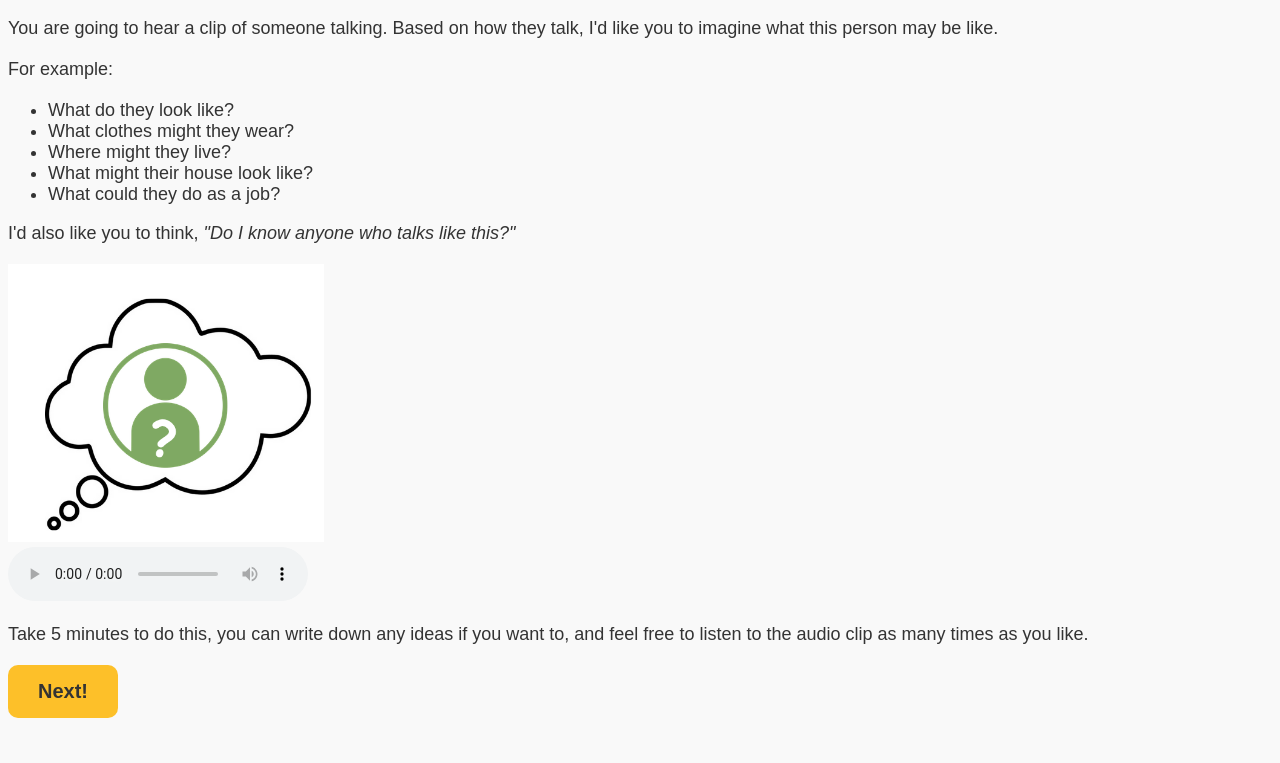
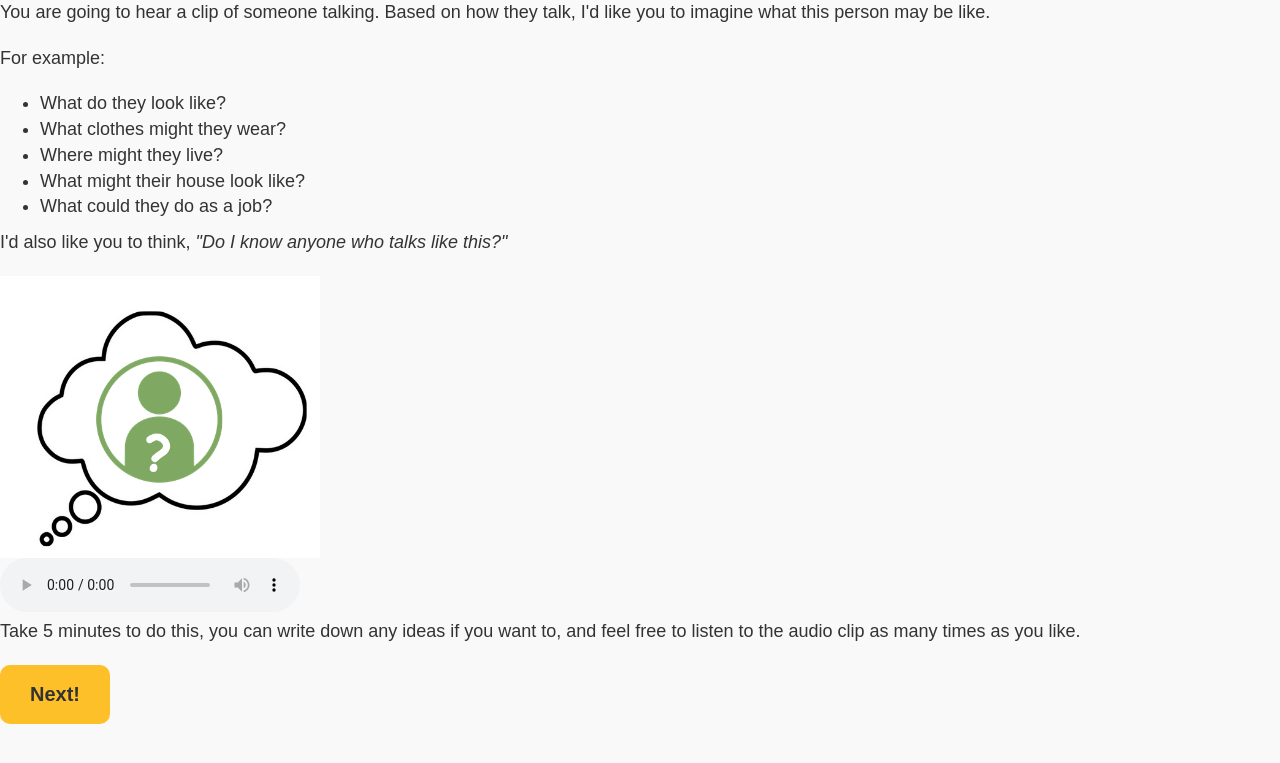
Before and after one commit to patayto/ellaexperiment3, a Jekyll site: the page index.html, which Jekyll copies as it is, in a window 1280 px wide. Shown: the top 763 px of the page. Built offline with Jekyll 4.4.1, drawn with Linux system fonts in a browser that asks for light colours.

Commit message:
Update index.html

```diff
--- a/index.html
+++ b/index.html
@@ -7,6 +7,14 @@
              xxx
               P
     -->
+	<!-- Latest compiled and minified CSS -->
+<link rel="stylesheet" href="https://cdn.jsdelivr.net/npm/bootstrap@3.3.7/dist/css/bootstrap.min.css" integrity="sha384-BVYiiSIFeK1dGmJRAkycuHAHRg32OmUcww7on3RYdg4Va+PmSTsz/K68vbdEjh4u" crossorigin="anonymous">
+
+<!-- Optional theme -->
+<link rel="stylesheet" href="https://cdn.jsdelivr.net/npm/bootstrap@3.3.7/dist/css/bootstrap-theme.min.css" integrity="sha384-rHyoN1iRsVXV4nD0JutlnGaslCJuC7uwjduW9SVrLvRYooPp2bWYgmgJQIXwl/Sp" crossorigin="anonymous">
+
+<!-- Latest compiled and minified JavaScript -->
+<script src="https://cdn.jsdelivr.net/npm/bootstrap@3.3.7/dist/js/bootstrap.min.js" integrity="sha384-Tc5IQib027qvyjSMfHjOMaLkfuWVxZxUPnCJA7l2mCWNIpG9mGCD8wGNIcPD7Txa" crossorigin="anonymous"></script>
     <style>
         /* Global styles */
         body {
```
